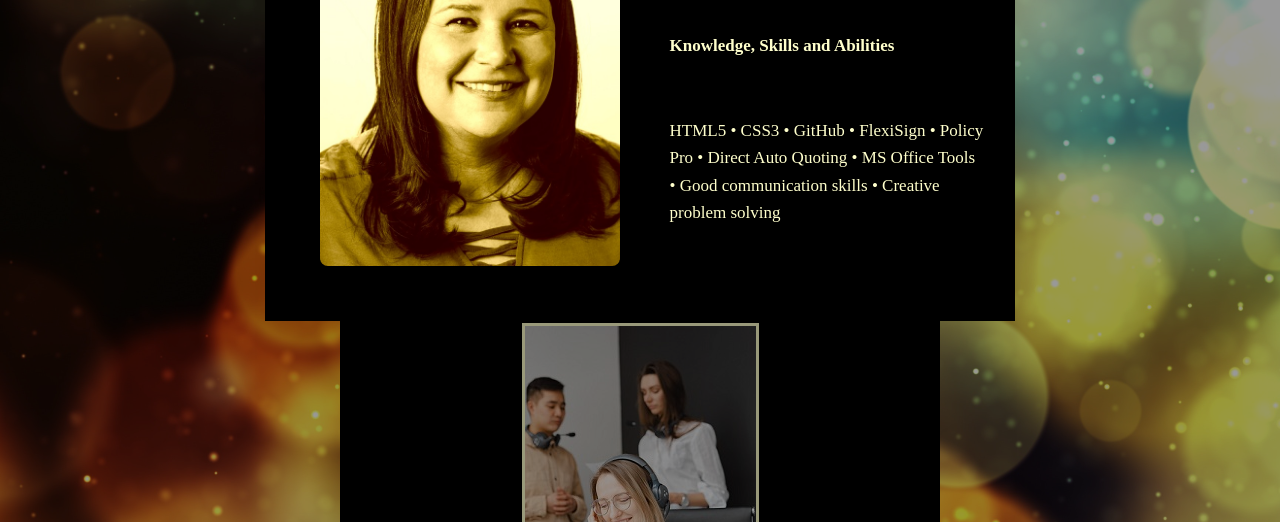
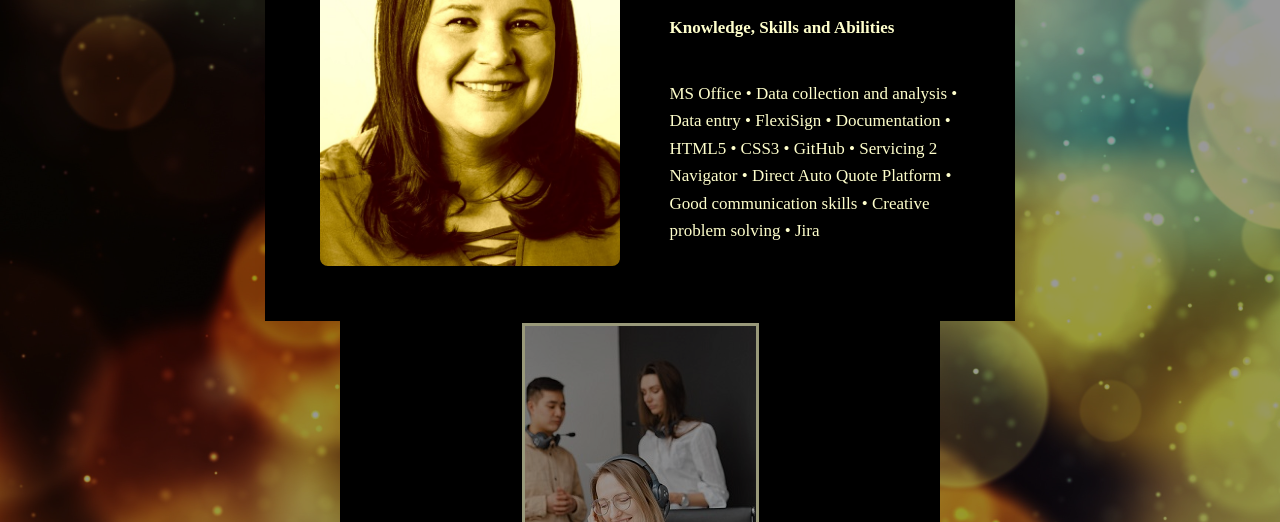
Before and after one commit to sabrina-andrew/sabrina-andrew.github.io, a plain HTML site: page index.html in a window 1280 px wide. Both pictures are taken after a click on the button "About Sabrina". Shown: the part 249-771 px from the top of the page. Drawn offline with Linux system fonts and the light colour scheme.

Commit message:
correctedAndAddedSkills

```diff
--- a/index.html
+++ b/index.html
@@ -32,7 +32,7 @@
             </p>
             <h4>Knowledge, Skills and Abilities</h4>
             <p>
-              HTML5 • CSS3 • GitHub • FlexiSign • Policy Pro • Direct Auto Quoting • MS Office Tools • Good communication skills • Creative problem solving
+              MS Office • Data collection and analysis • Data entry • FlexiSign • Documentation • HTML5 • CSS3 • GitHub •  Servicing 2 Navigator • Direct Auto Quote Platform •  Good communication skills • Creative problem solving • Jira
             </p>
           </section>
         </div>
```
